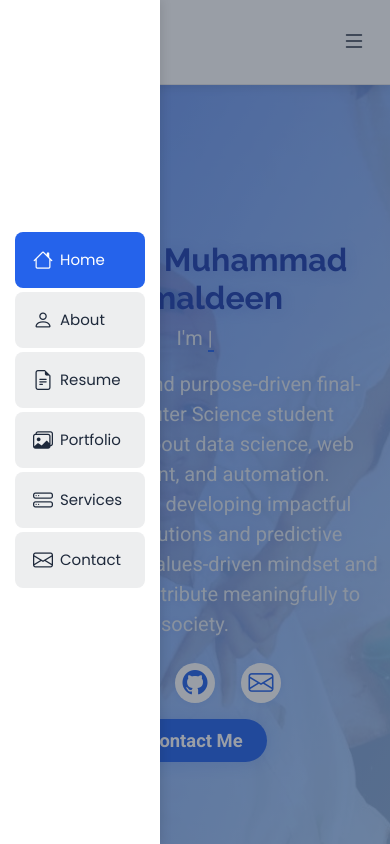
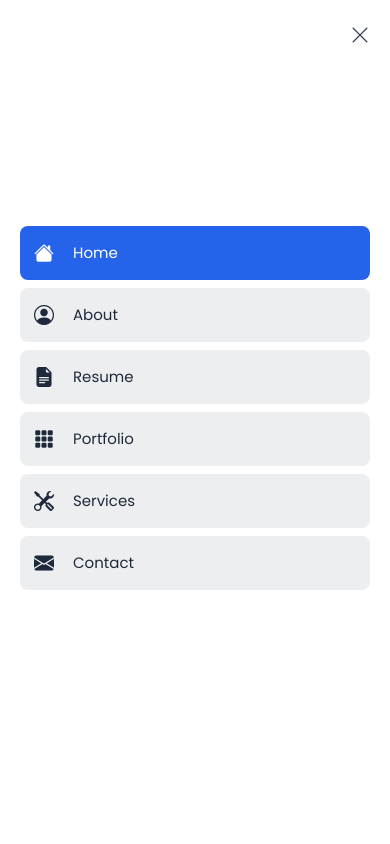
Before and after one commit to nyeya/nyeya.github.io, a plain HTML site: page index.html in a window 390 px wide. Both pictures are taken after a click on the button 354 px from the left and 42 px from the top of the page. Shown: the top 844 px of the page. Drawn offline with nearby package versions, Linux system fonts and the light colour scheme.

Commit message:
Updates to UI

```diff
--- a/assets/css/main.css
+++ b/assets/css/main.css
@@ -155,23 +155,104 @@
     --------------------------------------------------------------*/
     .header {
       color: var(--default-color);
-      background-color: transparent;
+      /* Floating dock centered vertically on desktop */
       position: fixed;
-      top: 0;
-      left: 0;
-      bottom: 0;
-      width: 160px;
-      padding: 0 15px;
-      transition: all 0.3s ease-in-out;
-      overflow-y: auto;
+      top: 50%;
+      left: 18px;
+      transform: translateY(-50%);
+      width: auto;
+      padding: 8px;
+      transition: all 0.25s ease-in-out;
       z-index: 997;
-      /* border-right: 1px solid color-mix(in srgb, var(--default-color), transparent 90%); */
-      transform: translateX(-100%);
-    }
-
+      border-radius: 14px;
+      backdrop-filter: blur(8px) saturate(120%);
+      -webkit-backdrop-filter: blur(8px) saturate(120%);
+  background: linear-gradient(180deg, rgba(255,255,255,0.4), rgba(255,255,255,0.1));
+      box-shadow: 0 8px 30px rgba(8,15,30,0.12);
+      max-height: 80vh;
+      overflow: hidden; /* we'll let the inner nav scroll when needed */
+    }
+
+  /* Mobile override: ensure header is NOT a floating dock on small screens */
+  @media (max-width: 1199px) {
+    /* Make header full-screen sidebar on mobile and tablet */
+    .header {
+      position: fixed !important;
+      top: 0 !important;
+      left: 0 !important;
+      transform: translateX(-100%) !important; /* hidden by default; toggled via .header-show by JS */
+      width: 100% !important;
+      height: 100% !important;
+      padding: 1rem 1.25rem !important;
+      border-radius: 0 !important;
+      background: var(--nav-mobile-background-color) !important;
+      box-shadow: 2px 0 16px rgba(0,0,0,0.08) !important;
+      overflow-y: auto !important;
+      max-height: none !important;
+    }
+
+    /* When sidebar is shown (JS toggles .header-show), slide it in */
     .header.header-show {
+      transform: translateX(0) !important;
+      z-index: 9999 !important;
+    }
+
+    /* Ensure nav items show full labels and become touch-friendly */
+    .navmenu a,
+    .navmenu a:focus {
+      width: 100% !important;
+      display: flex !important;
+      align-items: center !important;
+      justify-content: flex-start !important;
+      padding: 12px 14px !important;
+      height: auto !important;
+      border-radius: 8px !important;
+      margin-bottom: 8px !important;
+    }
+
+    .navmenu a span,
+    .navmenu a:focus span {
+      display: block !important;
+    }
+
+    /* Disable any compact circular icon-only styling on mobile */
+    .navmenu a i {
+      margin-right: 12px !important;
+      width: auto !important;
+      height: auto !important;
+      background: transparent !important;
+      border-radius: 0 !important;
+    }
+
+    /* Hide CSS tooltips and desktop-only hover niceties on touch devices */
+    .navmenu a[data-tooltip]::after { display: none !important; }
+  }
+
+  /* Sidebar close button (mobile) */
+  .sidebar-close-btn {
+    display: none;
+    position: absolute;
+    top: 12px;
+    right: 12px;
+    background: transparent;
+    border: none;
+    color: color-mix(in srgb, var(--default-color), transparent 10%);
+    font-size: 1.25rem;
+    padding: 8px;
+    border-radius: 8px;
+    cursor: pointer;
+    transition: background 0.15s ease, color 0.15s ease;
+  }
+  .sidebar-close-btn:hover {
+    background: color-mix(in srgb, var(--default-color), transparent 92%);
+  }
+
+  @media (max-width: 1199px) {
+    .sidebar-close-btn { display: inline-flex; align-items: center; justify-content: center; z-index: 10001; }
+  }
+    /* .header.header-show {
       transform: translateX(0);
-    }
+    } */
 
     /* Mobile Navbar */
     .mobile-navbar {
@@ -229,9 +310,9 @@
     }
 
     @media (min-width: 1200px) {
-      .header {
+      /* .header {
         transform: translateX(0);
-      }
+      } */
       .mobile-navbar {
         display: none;
       }
@@ -316,21 +397,19 @@
             width: 56px;
             overflow: hidden;
           }
+          /* Always hide nav label on desktop, even on hover/focus */
           .navmenu a span,
-      .navmenu a:focus span {
-        display: none;
-      }
-
+          .navmenu a:focus span,
+          .navmenu a:hover span,
+          .navmenu li:hover>a span {
+            display: none !important;
+          }
           .navmenu a:hover,
           .navmenu li:hover>a {
             width: 100%;
             color: var(--contrast-color);
           }
-
-      .navmenu a:hover span,
-      .navmenu li:hover>a span {
-        display: block;
-      }
+          /* Tooltip is handled by ::after, not by showing span */
     }
 
     @media (max-width: 1199px) {
--- a/assets/js/main.js
+++ b/assets/js/main.js
@@ -260,6 +260,15 @@
         body.classList.remove('sidebar-open');
       }
     });
+    // Close sidebar when clicking the close button
+    const sidebarCloseBtn = document.getElementById('sidebar-close-btn');
+    if (sidebarCloseBtn) {
+      sidebarCloseBtn.addEventListener('click', () => {
+        header.classList.remove('header-show');
+        sidebarOverlay.classList.remove('show');
+        body.classList.remove('sidebar-open');
+      });
+    }
   }
 })();
 
--- a/index.html
+++ b/index.html
@@ -9,8 +9,8 @@
   <meta content="" name="keywords">
 
   <!-- Favicons -->
-  <link href="assets/img/favicon.png" rel="icon">
-  <link href="assets/img/apple-touch-icon.png" rel="apple-touch-icon">
+  <link href="assets/img/logo.svg" rel="icon" type="image/svg+xml">
+  <link href="assets/img/logo.svg" rel="apple-touch-icon">
 
   <!-- Fonts -->
   <link href="https://fonts.googleapis.com" rel="preconnect">
@@ -65,14 +65,18 @@
   <header id="header" class="header d-flex flex-column justify-content-center">
     <nav id="navmenu" class="navmenu">
       <ul>
-        <li><a href="#hero" class="active"><i class="bi bi-house navicon"></i><span>Home</span></a></li>
-        <li><a href="#about"><i class="bi bi-person navicon"></i><span>About</span></a></li>
-        <li><a href="#resume"><i class="bi bi-file-earmark-text navicon"></i><span>Resume</span></a></li>
-        <li><a href="#portfolio"><i class="bi bi-images navicon"></i><span>Portfolio</span></a></li>
-        <li><a href="#services"><i class="bi bi-hdd-stack navicon"></i><span>Services</span></a></li>
-        <li><a href="#contact"><i class="bi bi-envelope navicon"></i><span>Contact</span></a></li>
+  <li><a href="#hero" class="active" data-tooltip="Home" aria-label="Home"><i class="bi bi-house-fill navicon"></i><span>Home</span></a></li>
+  <li><a href="#about" data-tooltip="About" aria-label="About"><i class="bi bi-person-circle navicon"></i><span>About</span></a></li>
+  <li><a href="#resume" data-tooltip="Resume" aria-label="Resume"><i class="bi bi-file-earmark-text-fill navicon"></i><span>Resume</span></a></li>
+  <li><a href="#portfolio" data-tooltip="Portfolio" aria-label="Portfolio"><i class="bi bi-grid-3x3-gap-fill navicon"></i><span>Portfolio</span></a></li>
+  <li><a href="#services" data-tooltip="Services" aria-label="Services"><i class="bi bi-tools navicon"></i><span>Services</span></a></li>
+  <li><a href="#contact" data-tooltip="Contact" aria-label="Contact"><i class="bi bi-envelope-fill navicon"></i><span>Contact</span></a></li>
       </ul>
     </nav>
+    <!-- Mobile: close button for sidebar -->
+    <button id="sidebar-close-btn" class="sidebar-close-btn" aria-label="Close navigation" title="Close">
+      <i class="bi bi-x-lg"></i>
+    </button>
   </header>
 
   <!-- Sidebar Overlay -->
@@ -159,7 +163,7 @@
           <div class="col-lg-3 col-md-6 d-flex flex-column align-items-center">
             <i class="bi bi-emoji-smile"></i>
             <div class="stats-item">
-              <span data-purecounter-start="0" data-purecounter-end="232" data-purecounter-duration="1" class="purecounter"></span>
+              <span data-purecounter-start="0" data-purecounter-end="48" data-purecounter-duration="1" class="purecounter"></span>
               <p>Happy Clients</p>
             </div>
           </div><!-- End Stats Item -->
@@ -167,7 +171,7 @@
           <div class="col-lg-3 col-md-6 d-flex flex-column align-items-center">
             <i class="bi bi-journal-richtext"></i>
             <div class="stats-item">
-              <span data-purecounter-start="0" data-purecounter-end="521" data-purecounter-duration="1" class="purecounter"></span>
+              <span data-purecounter-start="0" data-purecounter-end="97" data-purecounter-duration="1" class="purecounter"></span>
               <p>Projects</p>
             </div>
           </div><!-- End Stats Item -->
@@ -175,16 +179,16 @@
           <div class="col-lg-3 col-md-6 d-flex flex-column align-items-center">
             <i class="bi bi-headset"></i>
             <div class="stats-item">
-              <span data-purecounter-start="0" data-purecounter-end="1463" data-purecounter-duration="1" class="purecounter"></span>
-              <p>Hours Of Support</p>
+              <span data-purecounter-start="0" data-purecounter-end="24" data-purecounter-duration="1" class="purecounter"></span>
+              <p>Hour Working</p>
             </div>
           </div><!-- End Stats Item -->
 
           <div class="col-lg-3 col-md-6 d-flex flex-column align-items-center">
             <i class="bi bi-people"></i>
             <div class="stats-item">
-              <span data-purecounter-start="0" data-purecounter-end="15" data-purecounter-duration="1" class="purecounter"></span>
-              <p>Hard Workers</p>
+              <span data-purecounter-start="0" data-purecounter-end="32" data-purecounter-duration="1" class="purecounter"></span>
+              <p>Months of working</p>
             </div>
           </div><!-- End Stats Item -->
         </div>
@@ -363,6 +367,30 @@
                 <li>Mouse control and scrolling via gestures using Python and TensorFlow</li>
               </ul>
               <span class="badge bg-accent">Tech: Python, OpenCV, TensorFlow</span>
+            </div>
+          </div>
+          <div class="col-lg-6 col-md-12 portfolio-item card-modern">
+            <img src="assets/img/portfolio/app-3.png" class="img-fluid rounded shadow" alt="Product Alert Expiry App">
+            <div class="portfolio-info">
+              <h4>Product Alert Expiry App</h4>
+              <ul>
+                <li>Expiry tracking & alerts with timely notifications for expiring/expired products</li>
+                <li>Inventory & category management with user-specific access and role-based controls</li>
+                <li>Reporting dashboard plus data backup & restore for recovery</li>
+              </ul>
+              <span class="badge bg-accent">Tech: React 19, Vite, Node-Express, MySQL</span>
+            </div>
+          </div>
+          <div class="col-lg-6 col-md-12 portfolio-item card-modern">
+            <img src="assets/img/portfolio/app-4.png" class="img-fluid rounded shadow" alt="NyexaGram - Core Functionality">
+            <div class="portfolio-info">
+              <h4>NyexaGram — Core Functionality</h4>
+              <ul>
+                <li>User accounts & authentication (sign in/out, profiles, server-managed sessions)</li>
+                <li>Posts & discovery: upload/manage images, drafts, collections, personalized feed and search</li>
+                <li>Social interactions & PWA: follow/like/comment, notifications, plus offline/PWA and performance optimizations</li>
+              </ul>
+              <span class="badge bg-accent">Tech: TypeScript, React, Vite, Convex (backend)</span>
             </div>
           </div>
         </div>
```
Also changed, not shown: assets/img/apple-touch-icon.png (deleted), assets/img/favicon.png (deleted), assets/img/logo.svg (added), assets/img/portfolio/app-1.jpg, assets/img/portfolio/app-3.png (added), assets/img/portfolio/app-4.png (added), assets/img/portfolio/app-5.jpg (renamed from assets/img/portfolio/app-3.jpg). Lines whose indentation alone changed are shown as unchanged.
